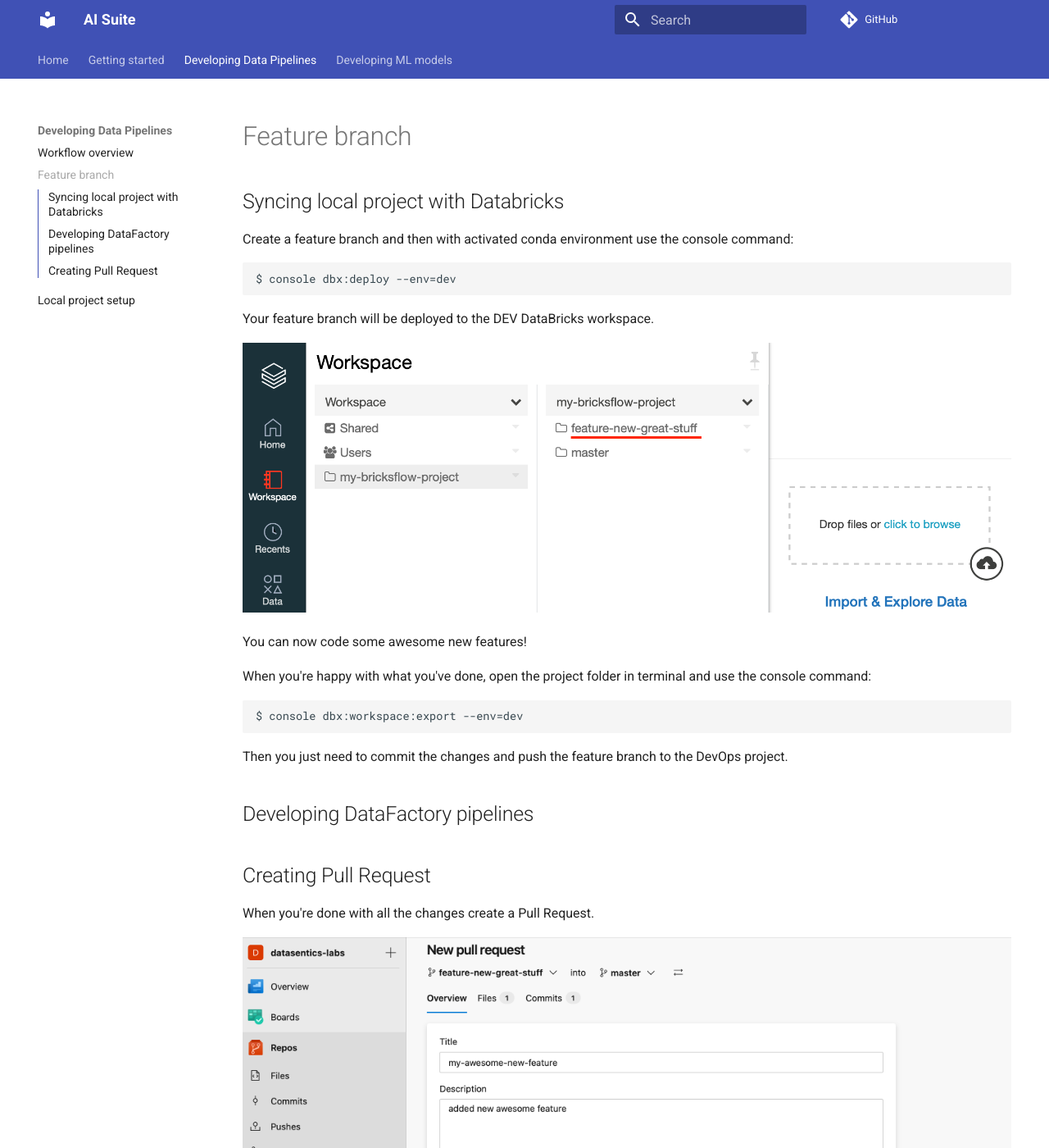
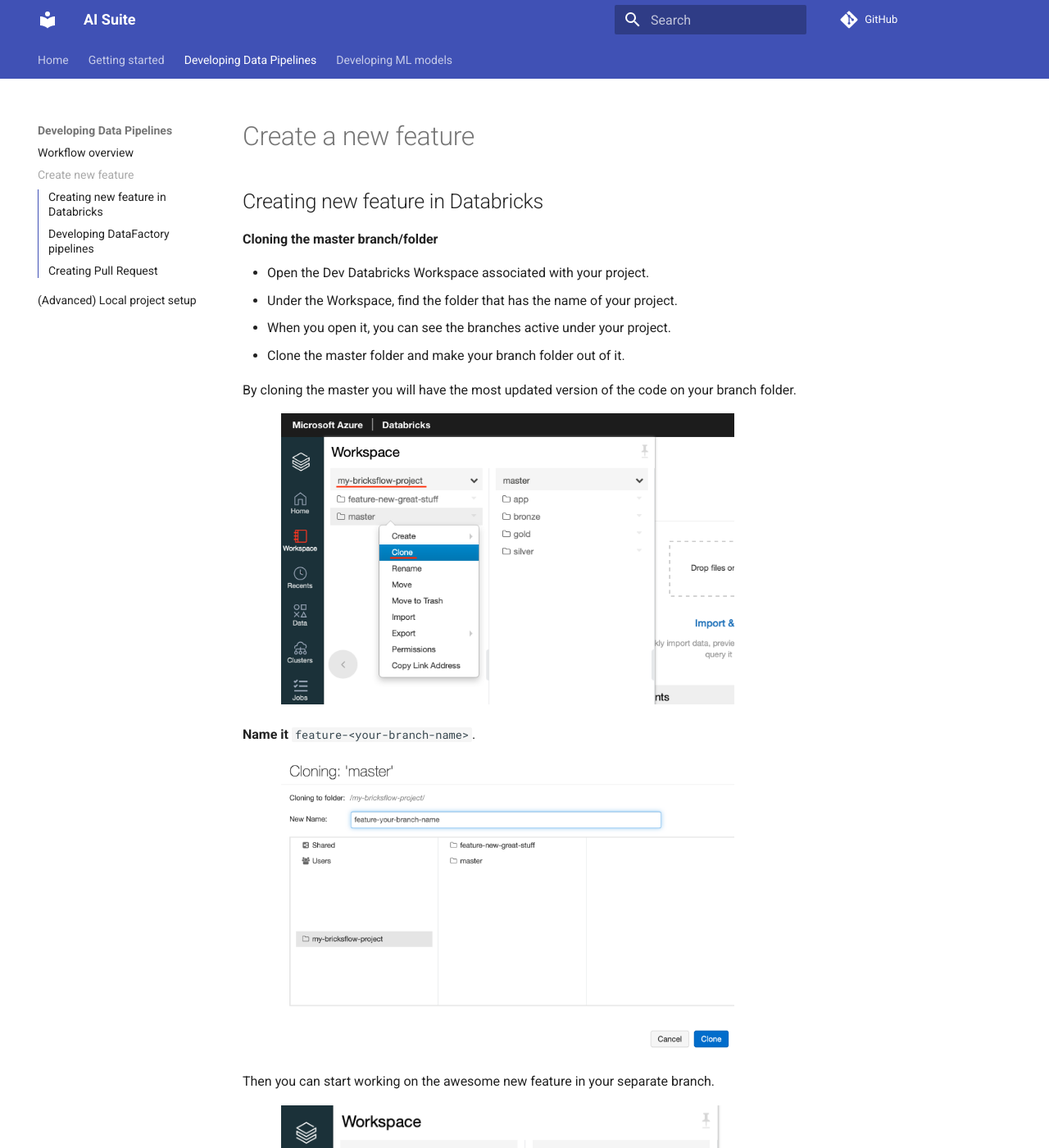
Before and after one commit to daipe-ai/platform-docs, an MkDocs documentation site: the page built from docs/data-pipelines-workflow/feature-branch.md, in a window 1280 px wide and 1400 px high. Shown: the whole window at 82% size. Built offline with MkDocs 1.6.1 and Material for MkDocs 9.7.7, drawn with Linux system fonts in a browser that asks for light colours; comment, search, counter and statistics services are not loaded; some of the changed text lies outside the part shown.

Commit message:
updating Create new feature and Local project setup page

````diff
--- a/docs/data-pipelines-workflow/feature-branch.md
+++ b/docs/data-pipelines-workflow/feature-branch.md
@@ -1,28 +1,33 @@
-# Feature branch
+# Create a new feature
 
-## Syncing local project with Databricks
+## Creating new feature in Databricks
 
-Create a feature branch and then with activated conda environment use the console command:
+**Cloning the master branch/folder**
 
-```bash
-$ console dbx:deploy --env=dev
-```
+- Open the Dev Databricks Workspace associated with your project.
+- Under the Workspace, find the folder that has the name of your project.
+- When you open it, you can see the branches active under your project.
+- Clone the master folder and make your branch folder out of it.
 
-Your feature branch will be deployed to the DEV DataBricks workspace.
+By cloning the master you will have the most updated version of the code on your branch folder.
 
-![](../images/bricks_feature_branch.png)
+![](../images/bricks_clone_master.png){: style="width: 600px; padding-left: 5%"}
 
-You can now code some awesome new features!
+**Name it** `feature-<your-branch-name>`.
 
-When you're happy with what you've done, open the project folder in terminal and use the console command:
+![](../images/bricks_new_feature.png){: style="width: 600px; padding-left: 5%"}
 
-```bash
-$ console dbx:workspace:export --env=dev
-```
+Then you can start working on the awesome new feature in your separate branch.
 
-Then you just need to commit the changes and push the feature branch to the DevOps project.
+![](../images/bricks_created_branch.png){: style="width: 600px; padding-left: 5%"}
+
+When you're done with coding, you can contact Data Engineer to commit the changes for you.
+
+Or if you are more advanced, you can go to [(Advanced) Local project setup](setup-local-project.md) and commit the changes by yourself.
+
 
 ## Developing DataFactory pipelines
+
 
 
 ## Creating Pull Request
--- a/mkdocs.yml
+++ b/mkdocs.yml
@@ -24,7 +24,7 @@
       Machine Learning project: getting-started/ml-project-setup.md
   - Developing Data Pipelines:
       Workflow overview: data-pipelines-workflow/index.md
-      Feature branch: data-pipelines-workflow/feature-branch.md
-      Local project setup: data-pipelines-workflow/setup-local-project.md
+      Create new feature: data-pipelines-workflow/feature-branch.md
+      (Advanced) Local project setup: data-pipelines-workflow/setup-local-project.md
   - Developing ML models:
     - Workflow overview: ml-workflow/index.md
````
Also changed, not shown: docs/data-pipelines-workflow/setup-local-project.md (+30 -1 lines), docs/images/bricks_clone_master.png (added), docs/images/bricks_created_branch.png (added), docs/images/bricks_new_feature.png (added).
